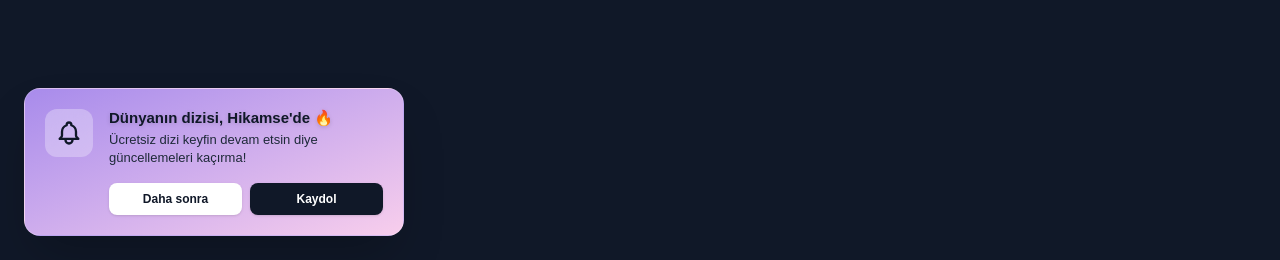
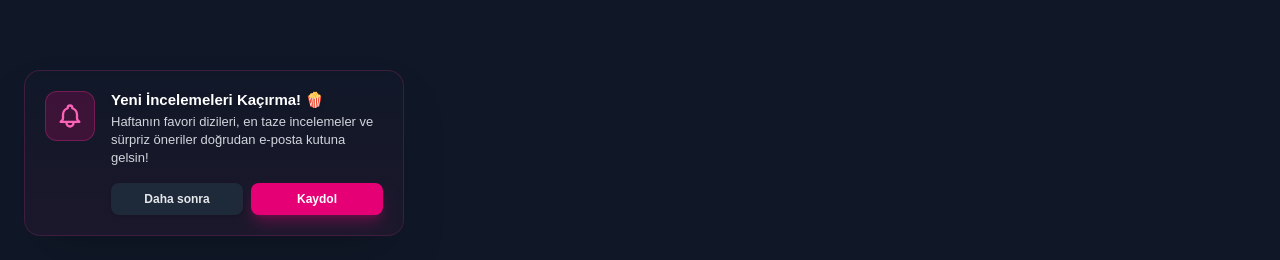
Before and after one commit to esmnrrr/blog, a Next.js app in the folder hikamse/: page / in a window 1280 px wide. Shown: the part 540-800 px from the top of the page. Built offline with nearby package versions, Linux system fonts and the light colour scheme; no server answers; the database is empty.

Commit message:
16.03.2026
pop-up renklerini degistirdim sdc

```diff
--- a/hikamse/components/Newsletter.tsx
+++ b/hikamse/components/Newsletter.tsx
@@ -66,12 +66,12 @@
 
   return (
     // Ekranın sol altına sabitlenmiş şık bildirim kutusu
-    <div className="fixed bottom-6 left-6 z-[9999] w-full max-w-[380px] p-5 rounded-2xl shadow-2xl bg-gradient-to-br from-[#a88beb] to-[#f8ceec] border border-white/20 animate-fade-in-up">
-      <div className="flex items-start gap-4">
+    <div className="fixed bottom-6 left-6 z-[9999] w-full max-w-[380px] p-5 rounded-2xl shadow-2xl bg-gray-900 bg-opacity-95 backdrop-blur-md border border-pink-500/20 animate-fade-in-up after:absolute after:inset-0 after:bg-gradient-to-t after:from-pink-900/10 after:to-transparent after:pointer-events-none after:rounded-2xl">
+      <div className="flex items-start gap-4 relative z-10">
 
         {/* Çan İkonu */}
-        <div className="shrink-0 bg-white/30 p-2.5 rounded-xl backdrop-blur-md">
-          <svg className="w-7 h-7 text-gray-900" fill="none" stroke="currentColor" viewBox="0 0 24 24">
+        <div className="shrink-0 bg-pink-600/20 p-2.5 rounded-xl border border-pink-500/30">
+          <svg className="w-7 h-7 text-pink-400" fill="none" stroke="currentColor" viewBox="0 0 24 24">
             <path strokeLinecap="round" strokeLinejoin="round" strokeWidth="2" d="M15 17h5l-1.405-1.405A2.032 2.032 0 0118 14.158V11a6.002 6.002 0 00-4-5.659V5a2 2 0 10-4 0v.341C7.67 6.165 6 8.388 6 11v3.159c0 .538-.214 1.055-.595 1.436L4 17h5m6 0v1a3 3 0 11-6 0v-1m6 0H9"></path>
           </svg>
         </div>
@@ -80,22 +80,22 @@
         <div className="flex-1">
           {step === "initial" && (
             <>
-              <h3 className="text-[15px] font-black text-gray-900 mb-1 leading-tight drop-shadow-sm">
-                Dünyanın dizisi, Hikamse'de 🔥
+              <h3 className="text-[15px] font-black text-white mb-1 leading-tight drop-shadow-sm">
+                Yeni İncelemeleri Kaçırma! 🍿
               </h3>
-              <p className="text-[13px] text-gray-800 font-medium mb-4 leading-snug">
-                Ücretsiz dizi keyfin devam etsin diye güncellemeleri kaçırma!
+              <p className="text-[13px] text-gray-300 font-medium mb-4 leading-snug">
+                Haftanın favori dizileri, en taze incelemeler ve sürpriz öneriler doğrudan e-posta kutuna gelsin!
               </p>
               <div className="flex items-center gap-2">
                 <button
                   onClick={handleDismiss}
-                  className="flex-1 bg-white hover:bg-gray-100 text-gray-900 text-xs font-bold py-2 px-4 rounded-lg transition-colors shadow-sm"
+                  className="flex-1 bg-gray-800 hover:bg-gray-700 text-gray-200 text-xs font-bold py-2 px-4 rounded-lg transition-colors shadow-sm"
                 >
                   Daha sonra
                 </button>
                 <button
                   onClick={() => setStep("input")}
-                  className="flex-1 bg-gray-900 hover:bg-black text-white text-xs font-bold py-2 px-4 rounded-lg transition-colors shadow-sm"
+                  className="flex-1 bg-pink-600 hover:bg-pink-500 text-white text-xs font-bold py-2 px-4 rounded-lg transition-colors shadow-lg shadow-pink-600/30"
                 >
                   Kaydol
                 </button>
@@ -104,41 +104,41 @@
           )}
 
           {step === "input" && (
-            <form onSubmit={handleSubscribe} className="flex flex-col gap-2 animate-fade-in">
-              <h3 className="text-[14px] font-black text-gray-900 mb-1">E-posta Adresin:</h3>
+            <form onSubmit={handleSubscribe} className="flex flex-col gap-2 animate-fade-in relative z-20">
+              <h3 className="text-[14px] font-black text-white mb-1">E-posta Adresin:</h3>
               <input
                 type="email"
                 value={email}
                 onChange={(e) => setEmail(e.target.value)}
                 placeholder="ornek@mail.com"
                 required
-                className="w-full text-sm px-3 py-2 rounded-lg bg-white/70 border border-white/50 text-gray-900 placeholder-gray-600 focus:outline-none focus:ring-2 focus:ring-gray-900"
+                className="w-full text-sm px-3 py-2 rounded-lg bg-gray-800/80 border border-gray-700 text-white placeholder-gray-500 focus:outline-none focus:border-pink-500 focus:ring-1 focus:ring-pink-500"
               />
               <div className="flex items-center gap-2 mt-1">
                 <button
                   type="button"
                   onClick={() => setStep("initial")}
-                  className="text-gray-800 text-xs font-bold hover:underline px-2"
+                  className="text-gray-400 text-xs font-bold hover:underline px-2"
                 >
                   İptal
                 </button>
                 <button
                   type="submit"
                   disabled={status === "loading"}
-                  className="flex-1 bg-gray-900 hover:bg-black text-white text-xs font-bold py-2 px-4 rounded-lg transition-colors disabled:opacity-50"
+                  className="flex-1 bg-pink-600 hover:bg-pink-500 text-white text-xs font-bold py-2 px-4 rounded-lg transition-colors disabled:opacity-50 shadow-lg shadow-pink-600/30"
                 >
                   {status === "loading" ? "Bekleniyor..." : "Abone Ol"}
                 </button>
               </div>
-              {status === "exists" && <p className="text-red-600 text-[11px] font-bold mt-1">Bu e-posta zaten kayıtlı!</p>}
-              {status === "error" && <p className="text-red-600 text-[11px] font-bold mt-1">Bir hata oluştu!</p>}
+              {status === "exists" && <p className="text-yellow-400 text-[11px] font-bold mt-1">😅 Bu e-posta zaten kayıtlı!</p>}
+              {status === "error" && <p className="text-red-400 text-[11px] font-bold mt-1">❌ Bir hata oluştu!</p>}
             </form>
           )}
 
           {step === "success" && (
-            <div className="flex flex-col items-center justify-center py-2 animate-fade-in">
+            <div className="flex flex-col items-center justify-center py-2 animate-fade-in relative z-20">
               <span className="text-2xl mb-1">🎉</span>
-              <p className="text-[14px] font-black text-gray-900 text-center">Aramıza Hoş Geldin!</p>
+              <p className="text-[14px] font-black text-green-400 text-center">Aramıza Hoş Geldin!</p>
             </div>
           )}
         </div>
```
